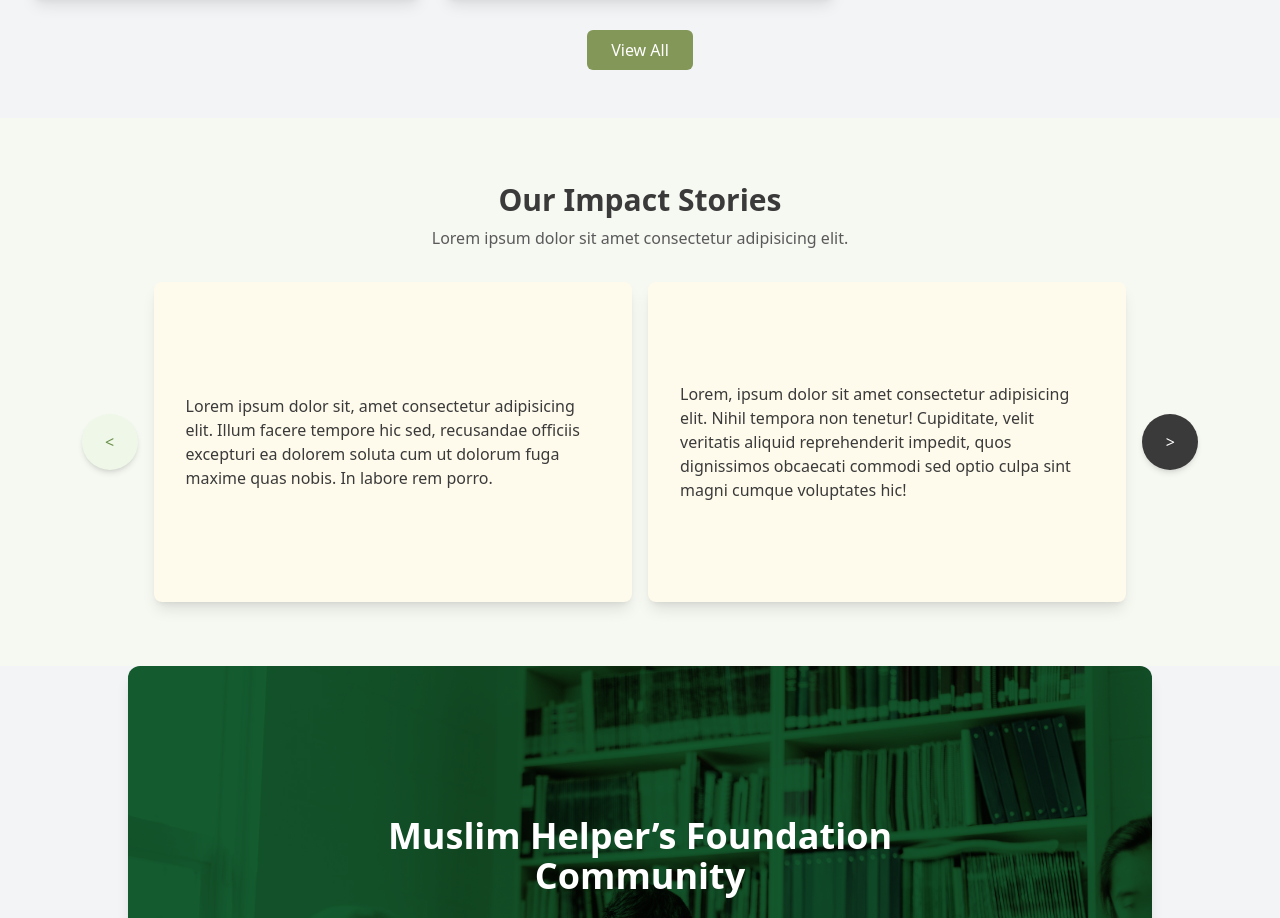
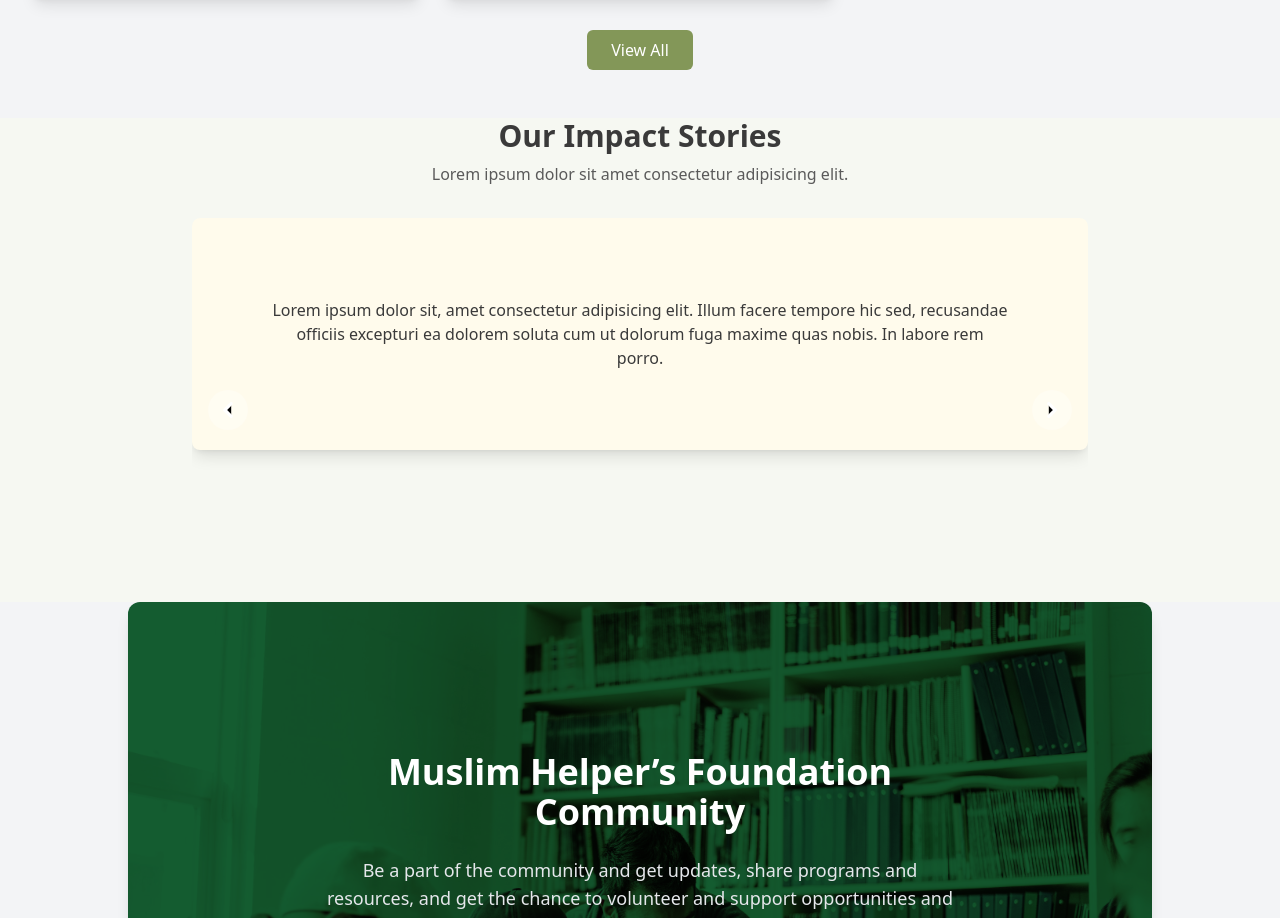
Before and after one commit to Khoiriyah23/Mhf-FE, a Next.js app: page / in a window 1280 px wide. Shown: the part 4513-5431 px from the top of the page. Built offline with nearby package versions, Linux system fonts and the light colour scheme.

Commit message:
carousel issue

```diff
--- a/components/home/Impact.tsx
+++ b/components/home/Impact.tsx
@@ -26,7 +26,7 @@
   ];
 
   return (
-    <section className="bg-[#F6F8F2] py-16 px-8 flex flex-col items-center justify-center">
+    <section className="bg-[#F6F8F2] flex flex-col items-center justify-center">
       {/* Title Section */}
       <article className="text-center mb-8">
         <h1 className="text-3xl font-bold text-[#3A3A3A]">
@@ -38,35 +38,42 @@
       </article>
 
       {/* Carousel Section */}
-      <div className="flex items-center justify-center gap-4 w-full">
-        {/* Left Arrow */}
-        <button
-          onClick={handlePrev}
-          className="bg-[#EFF8E8] text-[#6A8F4A] w-14 h-14 flex items-center justify-center rounded-full shadow-md"
-          aria-label="Previous Slide"
-        >
-          {"<"}
-        </button>
-
-        {/* Cards */}
-        <div className="flex gap-4 w-4/5 items-center justify-center">
+      <div id="default-carousel" className="relative w-[70%]">
+        {/* Carousel wrapper */}
+        <div className="relative h-56 overflow-hidden rounded-lg md:h-96">
           {visibleStories.map((story, index) => (
             <div
               key={index}
-              className="bg-[#FFFBEC] rounded-lg shadow-lg flex-1 h-80 p-8 flex items-center justify-center text-[#3A3A3A] transition-all duration-500"
+              className="hidden duration-700 ease-in-out"
+              style={{ display: index === 0 ? 'block' : 'none' }} // Show first story only initially
             >
-              <p>{story}</p>
+              <div className="absolute block text-center p-20 bg-[#FFFBEC] rounded-lg shadow-lg">
+                <p className="text-[#3A3A3A]">{story}</p>
+              </div>
             </div>
           ))}
         </div>
 
-        {/* Right Arrow */}
+        {/* Slider controls */}
+        <button
+          onClick={handlePrev}
+          className="absolute top-0 start-0 z-30 flex items-center justify-center h-full px-4 cursor-pointer group focus:outline-none"
+        >
+          <span className="inline-flex items-center justify-center w-10 h-10 rounded-full bg-white/30 dark:bg-gray-800/30 group-hover:bg-white/50 dark:group-hover:bg-gray-800/60 group-focus:ring-4 group-focus:ring-white dark:group-focus:ring-gray-800/70 group-focus:outline-none">
+            <svg className="w-4 h-4 text-white dark:text-gray-800 rtl:rotate-180" xmlns="http://www.w3.org/2000/svg" viewBox="0 0 6 10">
+              <path stroke="currentColor" strokeLinecap="round" strokeLinejoin="round" strokeWidth="2" d="M5 1 1 5l4 4"/>
+            </svg>
+          </span>
+        </button>
         <button
           onClick={handleNext}
-          className="bg-[#3A3A3A] text-white w-14 h-14 flex items-center justify-center rounded-full shadow-md"
-          aria-label="Next Slide"
+          className="absolute top-0 end-0 z-30 flex items-center justify-center h-full px-4 cursor-pointer group focus:outline-none"
         >
-          {">"}
+          <span className="inline-flex items-center justify-center w-10 h-10 rounded-full bg-white/30 dark:bg-gray-800/30 group-hover:bg-white/50 dark:group-hover:bg-gray-800/60 group-focus:ring-4 group-focus:ring-white dark:group-focus:ring-gray-800/70 group-focus:outline-none">
+            <svg className="w-4 h-4 text-white dark:text-gray-800 rtl:rotate-180" xmlns="http://www.w3.org/2000/svg" viewBox="0 0 6 10">
+              <path stroke="currentColor" strokeLinecap="round" strokeLinejoin="round" strokeWidth="2" d="m1 9 4-4-4-4"/>
+            </svg>
+          </span>
         </button>
       </div>
     </section>
```
